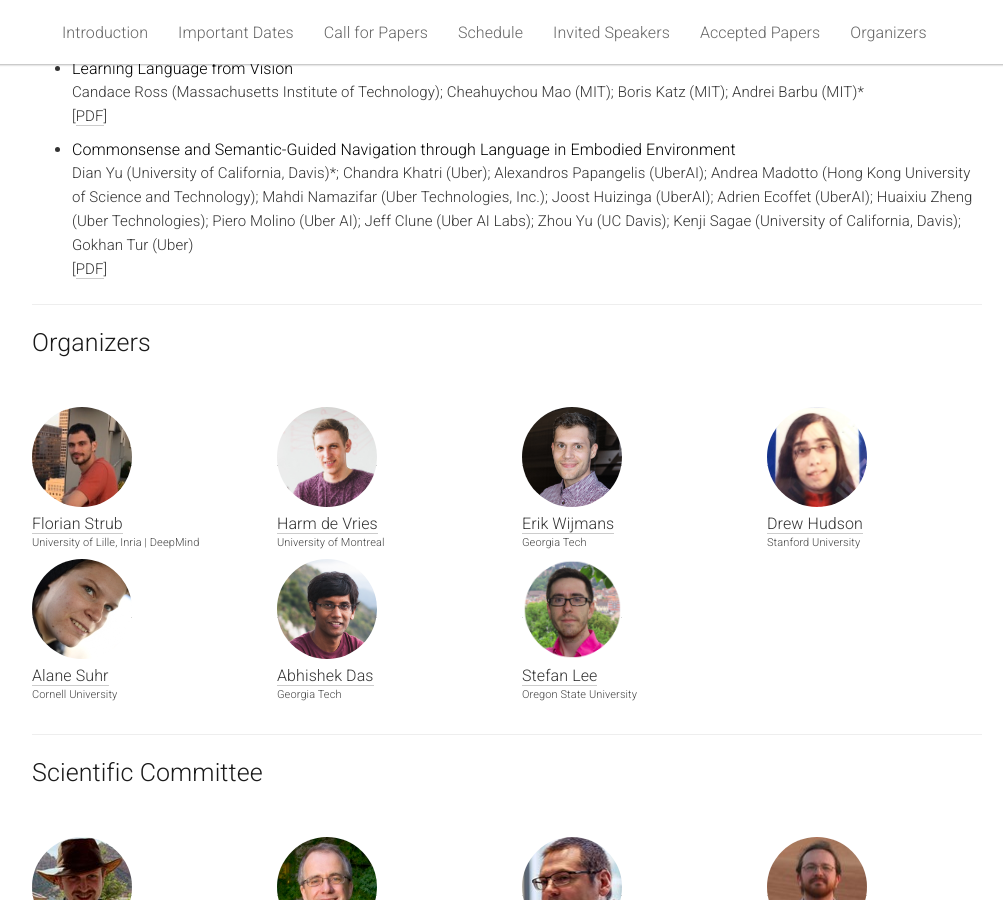
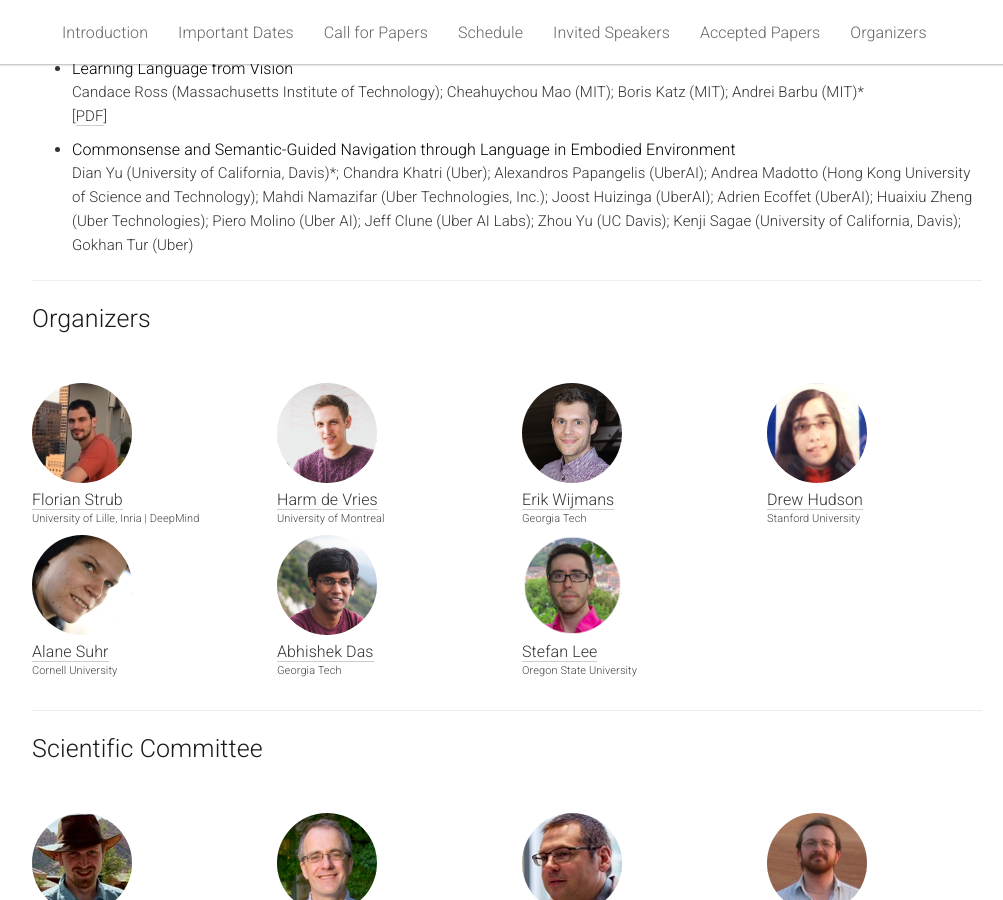
Before and after one commit to vigilworkshop/vigilworkshop.github.io, a Jekyll site: the page built from _pages/home.md, in a window 1280 px wide and 900 px high, scrolled down 7863 px. Shown: the whole window, without its empty margins (133-1136 px from the left). Built offline with Jekyll 4.4.1, drawn with Linux system fonts in a browser that asks for light colours.

```diff
--- a/_pages/home.md
+++ b/_pages/home.md
@@ -501,7 +501,7 @@ acknowledgements: ""
     <li>
         <span class="paper-title">Commonsense and Semantic-Guided Navigation through Language in Embodied Environment</span><br>
         <span class="paper-authors">Dian Yu (University of California, Davis)*; Chandra Khatri (Uber); Alexandros Papangelis (UberAI); Andrea Madotto (Hong Kong University of Science and Technology); Mahdi Namazifar (Uber Technologies, Inc.); Joost Huizinga (UberAI); Adrien Ecoffet (UberAI); Huaixiu Zheng (Uber Technologies); Piero Molino (Uber AI); Jeff Clune (Uber AI Labs); Zhou Yu (UC Davis); Kenji Sagae (University of California, Davis); Gokhan Tur (Uber)</span><br>
-        <span class="paper-meta">[<a href="static/papers/49.pdf">PDF</a>]</span>
+        <!-- <span class="paper-meta">[<a href="static/papers/49.pdf">PDF</a>]</span> -->
     </li>
 </ul>
 
```
Also changed, not shown: 1 other file.
